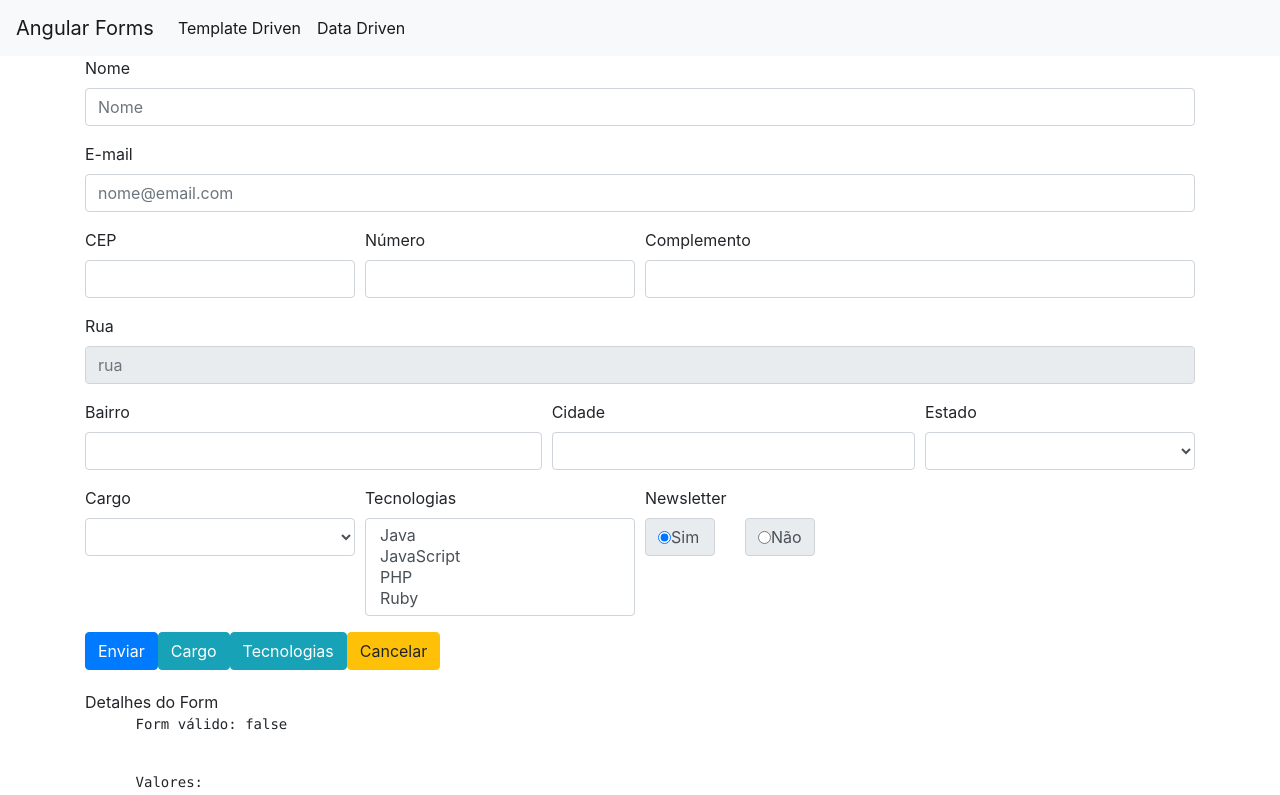
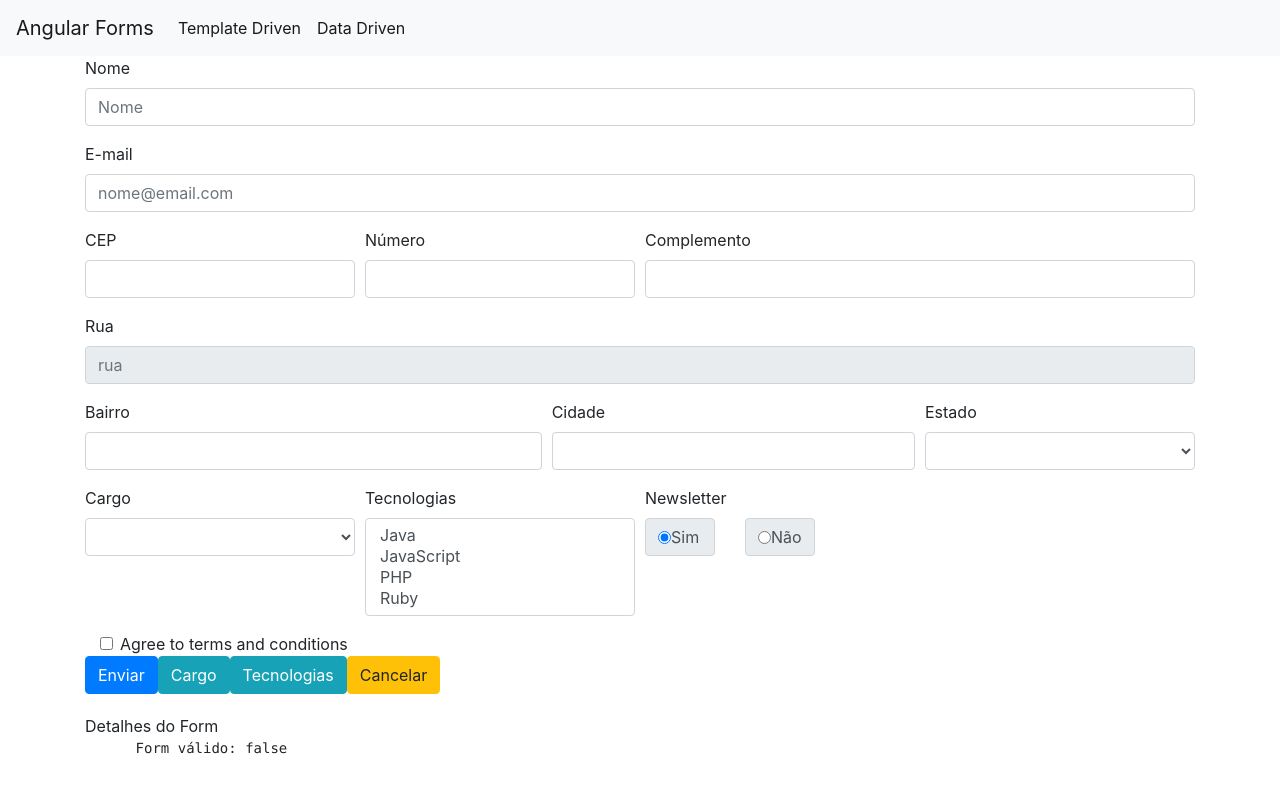
Before and after one commit to michael-zero/Angular, an Angular app: page /dataForm in a window 1280 px wide. Shown: the top 795 px of the page. Built offline with nearby package versions, Linux system fonts and the light colour scheme.

Commit message:
add checkbox

```diff
--- a/src/app/data-form/data-form.component.html
+++ b/src/app/data-form/data-form.component.html
@@ -150,6 +150,20 @@
     </div>
   </div>
 
+  <div class="from-group">
+    <div class="col-12">
+      <div class="form-check">
+        <input class="form-check-input" [ngClass]="aplicaCSSdeErro('termos')" formControlName="termos" type="checkbox" value="" id="invalidCheck3" aria-describedby="invalidCheck3Feedback" required>
+        <label class="form-check-label" for="invalidCheck3">
+          Agree to terms and conditions
+        </label>
+        <div id="invalidCheck3Feedback" class="invalid-feedback">
+          You must agree before submitting.
+        </div>
+      </div>
+    </div>
+  </div>
+
 
 
   <!-- BTNS -->
--- a/src/app/data-form/data-form.component.ts
+++ b/src/app/data-form/data-form.component.ts
@@ -59,7 +59,8 @@ export class DataFormComponent implements OnInit {
        ,
        cargo: [null],
        tecnologias: [null],
-       newsletter: ['s']
+       newsletter: ['s'],
+       termos: [null, Validators.pattern('true')]
     })
   }
 
@@ -101,7 +102,7 @@ export class DataFormComponent implements OnInit {
 
   aplicaCSSdeErro(campo:string){
     return {
-      'has-error': this.verificaValidTouched(campo),
+      // 'has-error': this.verificaValidTouched(campo),
       'is-invalid': this.verificaValidTouched(campo)
     }
   }
```
